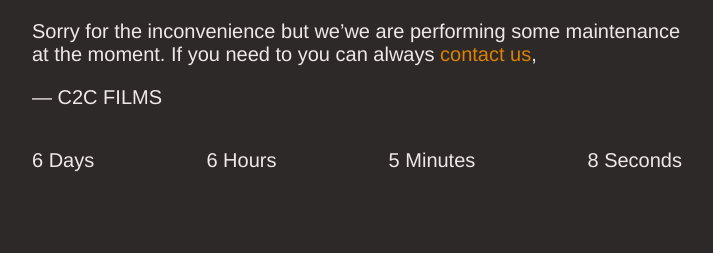
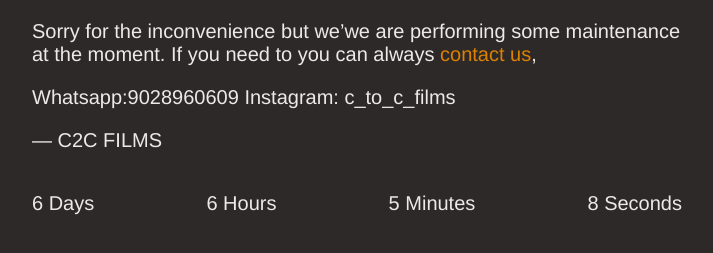
Before and after one commit to Hitesh0424/sample2, a plain HTML site: page index.html in a window 1280 px wide. Shown: the part 337-590 px from the top of the page, without its empty margins (283-996 px from the left). Drawn offline with Linux system fonts and the light colour scheme.

Commit message:
Update index.html

```diff
--- a/index.html
+++ b/index.html
@@ -23,6 +23,10 @@
             <p>Sorry for the inconvenience but we&rsquo;we are performing some maintenance at the moment.
                  If you need to you can always <a href="mailto:clickstocinematics@gmail.com">contact us</a>,
                   </p>
+          <p>
+            Whatsapp:9028960609
+            Instagram: c_to_c_films
+          </p>
             <p>&mdash; C2C FILMS</p>
 
         </div>
```
